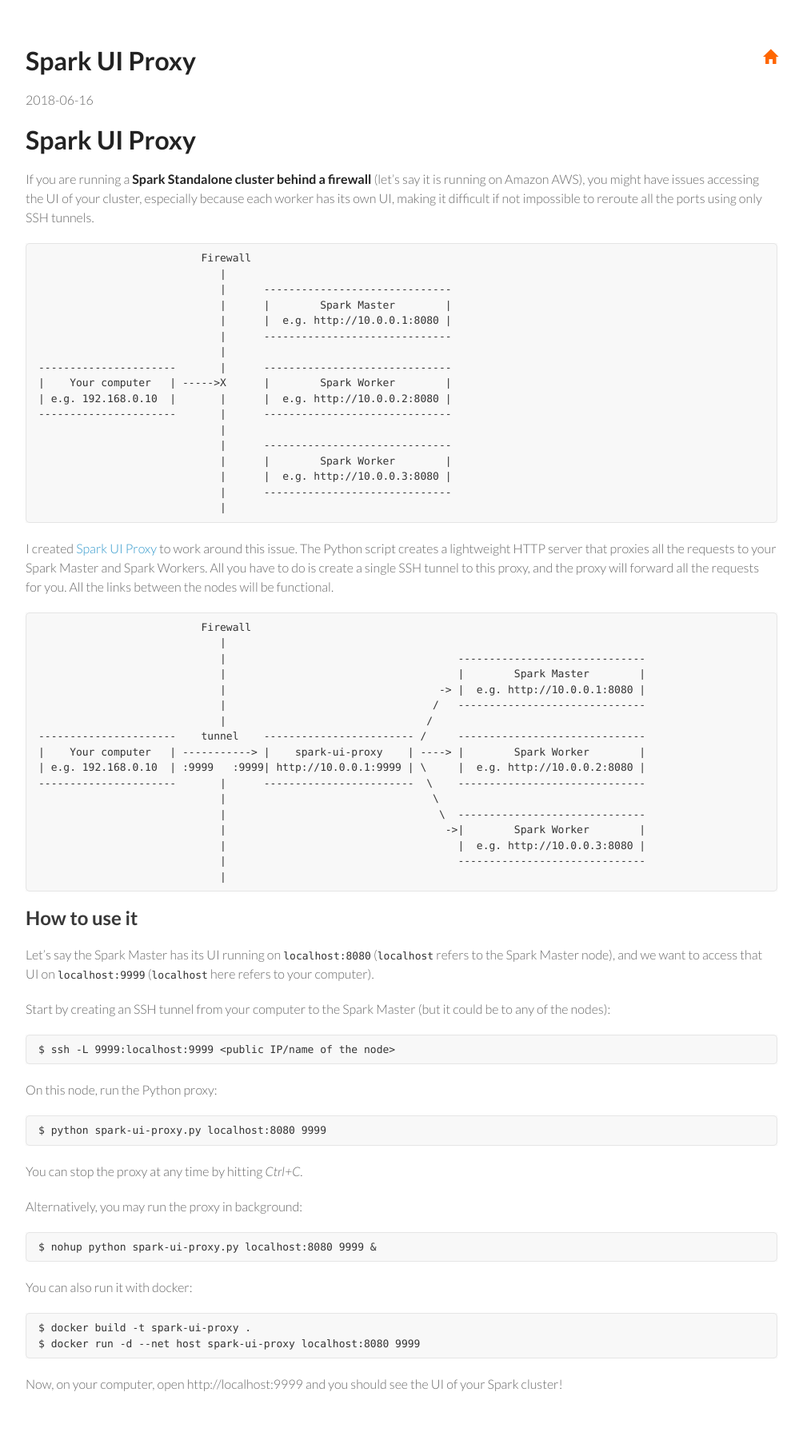
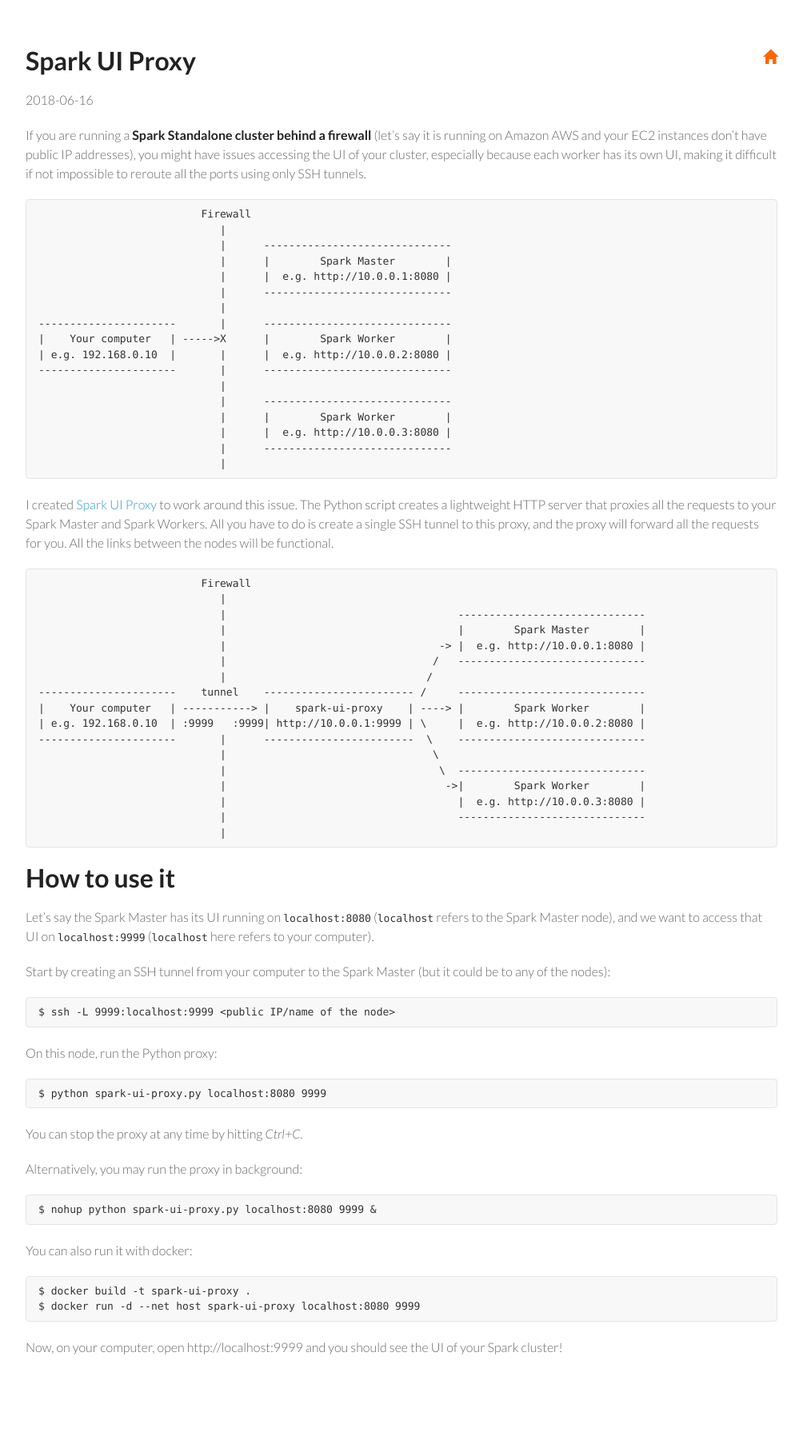
Before and after one commit to aseigneurin/aseigneurin.github.io, a Jekyll site: the page built from _posts/2018-06-16-spark-ui-proxy.md, in a window 1280 px wide. Shown: the whole page at 80% size, without its empty margins (138-1142 px from the left). Built offline with Jekyll 4.4.1, drawn with Linux system fonts in a browser that asks for light colours; nearby versions of some CDN libraries; after the commit the page ends 1775 px from its top, so only the background shows below that.

Commit message:
spark UI proxy

````diff
--- a/_posts/2018-06-16-spark-ui-proxy.md
+++ b/_posts/2018-06-16-spark-ui-proxy.md
@@ -6,9 +6,7 @@
 language: EN
 ---
 
-# Spark UI Proxy
-
-If you are running a **Spark Standalone cluster behind a firewall** (let's say it is running on Amazon AWS), you might have issues accessing the UI of your cluster, especially because each worker has its own UI, making it difficult if not impossible to reroute all the ports using only SSH tunnels.
+If you are running a **Spark Standalone cluster behind a firewall** (let's say it is running on Amazon AWS and your EC2 instances don't have public IP addresses), you might have issues accessing the UI of your cluster, especially because each worker has its own UI, making it difficult if not impossible to reroute all the ports using only SSH tunnels.
 
 ```
                           Firewall
@@ -52,7 +50,7 @@
                              |
 ```
 
-## How to use it
+# How to use it
 
 Let's say the Spark Master has its UI running on `localhost:8080` (`localhost` refers to the Spark Master node), and we want to access that UI on `localhost:9999` (`localhost` here refers to your computer).
 
````
